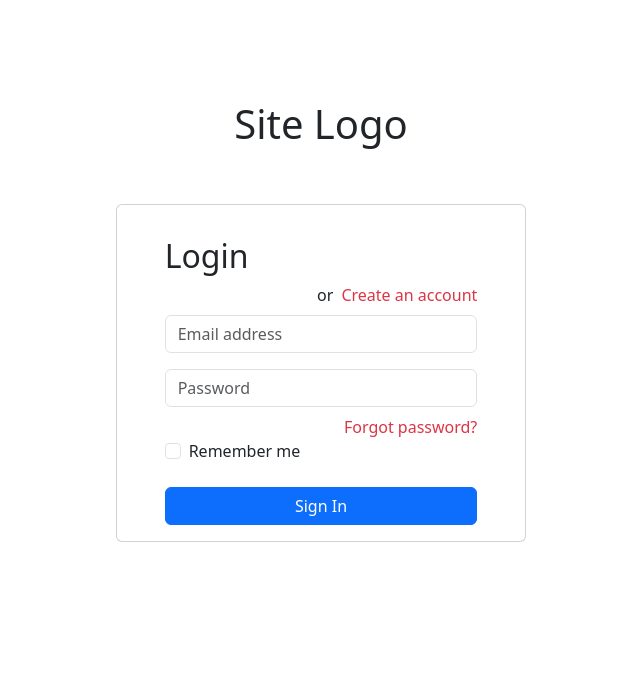
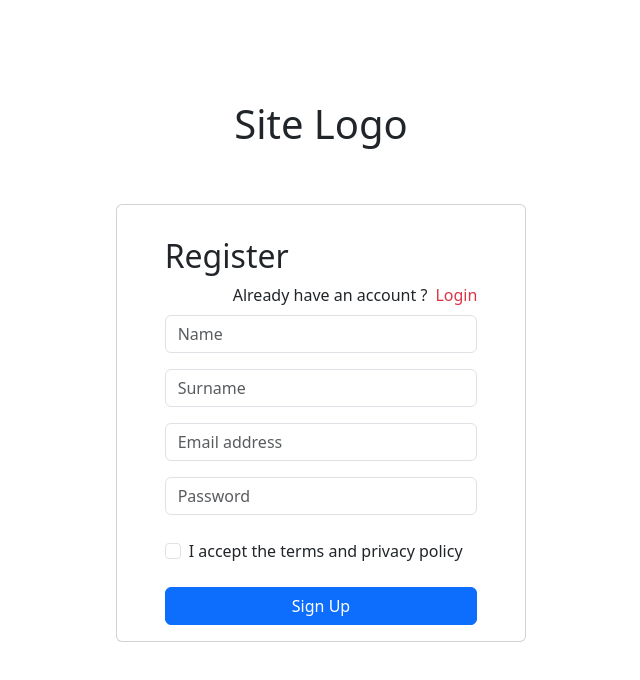
Before and after one commit to CarmineGar93/Capstone-Project-Front-End, a React (Create React App) app in the folder capstone/: page /auth in a window 1280 px wide. Shown: the top 680 px of the page, without its empty margins (319-959 px from the left). Built offline with nearby package versions, Linux system fonts and the light colour scheme; the HTML template or start-up script is replaced by a standard one.

Commit message:
connected login/register to home

```diff
--- a/capstone/src/App.js
+++ b/capstone/src/App.js
@@ -1,9 +1,7 @@
 import './customized.css'
 import './customstyle.css'
 import { BrowserRouter, Routes, Route } from 'react-router-dom'
-import MyNavbar from './components/MyNavbar';
 import Home from './components/home/Home';
-import MyFooter from './components/MyFooter';
 import LoginRegister from './components/LoginRegister';
 import Layout from './components/Layout';
 
@@ -12,7 +10,7 @@ function App() {
     <BrowserRouter>
       <Routes>
         <Route path='/*' element={<Layout child={<Home />} />} />
-        <Route path='/auth' element={<LoginRegister />}></Route>
+        <Route path='/auth/*' element={<LoginRegister />}></Route>
       </Routes>
     </BrowserRouter>
   );
--- a/capstone/src/components/LoginRegister.jsx
+++ b/capstone/src/components/LoginRegister.jsx
@@ -1,6 +1,8 @@
 import { Button, Card, Col, Form, Row } from "react-bootstrap";
-import { useState } from 'react'
+import { useEffect, useState } from 'react'
+import { useLocation, useNavigate } from "react-router-dom";
 const LoginRegister = () => {
+    const location = useLocation()
     const [formData, setFormData] = useState({
         email: "",
         name: "",
@@ -8,7 +10,8 @@ const LoginRegister = () => {
         surname: "",
     });
     const { email, name, password, surname } = formData;
-    const [isLogin, setIsLogin] = useState(true);
+    const navigate = useNavigate()
+    const [isLogin, setIsLogin] = useState(location.pathname.includes("/login") ? true : false);
     const handleChange = (e) => {
         setFormData({ ...formData, [e.target.name]: e.target.value })
     }
@@ -19,11 +22,13 @@ const LoginRegister = () => {
             password: "",
             surname: "",
         })
-        setIsLogin((prev) => !prev);
     };
+    useEffect(() => {
+        console.log(location)
+    })
     return (
         <>
-            <h1 className="text-center mt-8">Site Logo</h1>
+            <h1 className="text-center mt-8" onClick={() => navigate("/home")}>Site Logo</h1>
             <Row className="justify-content-center">
                 <Col xs={12} sm={10} md={8} lg={6} xl={4}>
                     <Card className="my-5 px-5 py-3">
@@ -37,7 +42,7 @@ const LoginRegister = () => {
                                 size="sm"
                                 onClick={handleToggle}
                                 className="ps-2 nav-link text-danger"
-                                href="#a"
+                                href={isLogin ? "/auth/register" : "/auth/login"}
                             >
                                 {isLogin ? "Create an account" : "Login"}
                             </a>
--- a/capstone/src/components/MyNavbar.jsx
+++ b/capstone/src/components/MyNavbar.jsx
@@ -1,12 +1,8 @@
-import { useEffect } from 'react'
+
 import { Navbar, Container, Offcanvas, Nav, Button } from 'react-bootstrap'
-import { useLocation, useNavigate } from 'react-router-dom'
+import { useNavigate } from 'react-router-dom'
 function MyNavbar() {
     const navigate = useNavigate()
-    const location = useLocation()
-    useEffect(() => {
-        console.log(location)
-    }, [])
     return (
         <>
             <Navbar key='lg' expand='lg' className="bg-body-tertiary py-2">
@@ -40,7 +36,7 @@ function MyNavbar() {
                                 <Nav.Link href='#action4' className='pe-lg-3 pe-xl-4 pe-xxl-5 fs-5'>Weekly Plans</Nav.Link>
                                 <Nav.Link href='#action5' className='pe-lg-3 pe-xl-4 pe-xxl-5 fs-5'>Your grocery lists</Nav.Link>
                             </Nav>
-                            <Button variant='dark' className='mt-3 mt-lg-0 align-self-center py-2' onClick={() => navigate('/auth')}>Login</Button>
+                            <Button variant='dark' className='mt-3 mt-lg-0 align-self-center py-2' onClick={() => navigate('/auth/login')}>Login</Button>
                         </Offcanvas.Body>
                     </Navbar.Offcanvas>
                 </Container >
--- a/capstone/src/components/home/HomeHero.jsx
+++ b/capstone/src/components/home/HomeHero.jsx
@@ -1,6 +1,8 @@
 import { Col, Row, Button } from "react-bootstrap"
+import { useNavigate } from "react-router-dom"
 
 function HomeHero() {
+    const navigate = useNavigate()
     return (
         <Row className="py-7 py-md-10 position-relative z-1">
             <Col xs={12} md={8} xl={6} className="d-flex align-items-center">
@@ -8,7 +10,7 @@ function HomeHero() {
                     <h1>Don't know what to eat today?</h1>
                     <h1 className="mb-4">With us you don't have to think about it anymore</h1>
                     <p className="mb-5 fs-4">Thanks to (siteName) plan your meals in advance choosing amongst thousands recepies and you will not loose time anymore choosing what to eat. Useful..right?</p>
-                    <Button variant="dark" className="py-2">Register</Button></div>
+                    <Button variant="dark" className="py-2" onClick={() => navigate("/auth/register")}>Register</Button></div>
 
             </Col>
         </Row>
```
